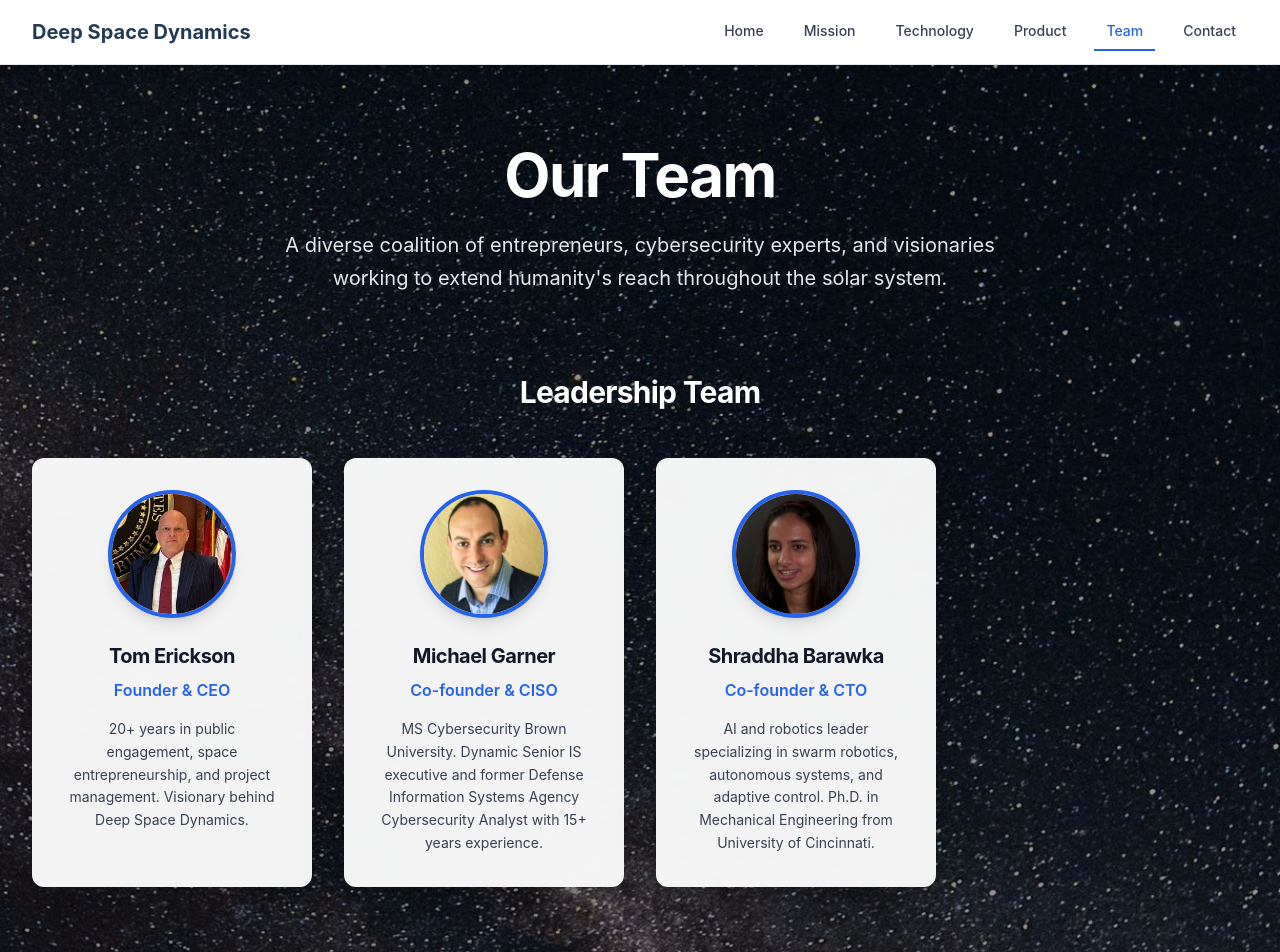
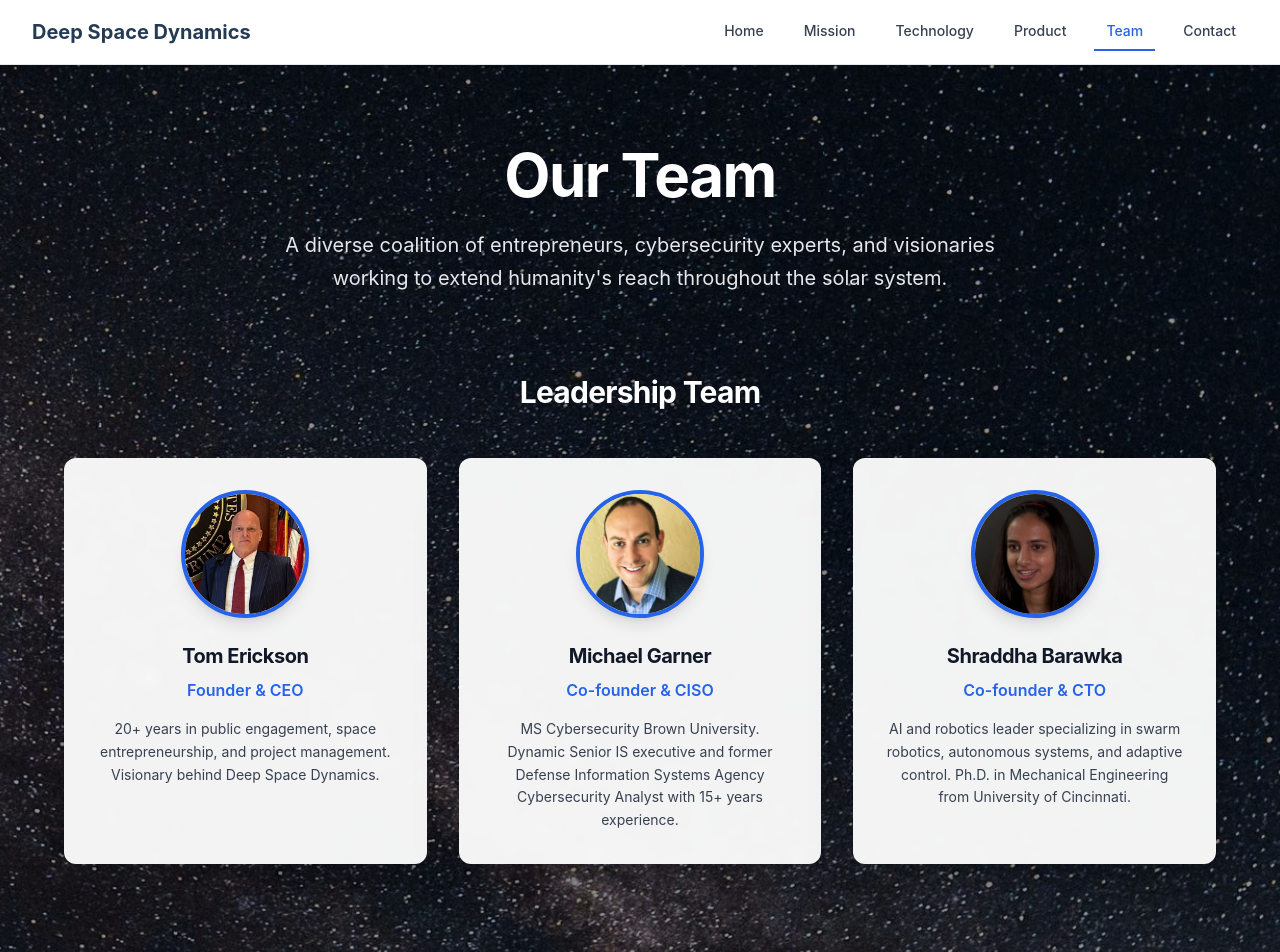
Before and after one commit to tommytoyou/deep-space-dynamics, a React (Create React App) app: page /team in a window 1280 px wide. Shown: the top 952 px of the page. Built offline with nearby package versions, Linux system fonts and the light colour scheme; the HTML template or start-up script is replaced by a standard one.

Commit message:
Remove David Carter from team and center leadership cards

```diff
--- a/src/pages/Team.jsx
+++ b/src/pages/Team.jsx
@@ -23,10 +23,10 @@
         {/* Cofounders Section */}
         <div className="mb-24">
           <div className="text-center mb-12">
-            <h2 className="text-3xl font-bold text-white mb-4">Leadership Team</h2>
+            <h2 className="text-3xl font-bold text-white mb-3">Leadership Team</h2>
           </div>
 
-          <div className="grid md:grid-cols-2 lg:grid-cols-4 gap-8 max-w-7xl mx-auto">
+         <div className="grid md:grid-cols-3 gap-8 max-w-6xl mx-auto">
             {/* CEO */}
             <div className="bg-white/95 backdrop-blur-sm rounded-xl shadow-2xl p-8 text-center hover:transform hover:scale-105 transition-all duration-300">
               <div className="relative mb-6">
```
